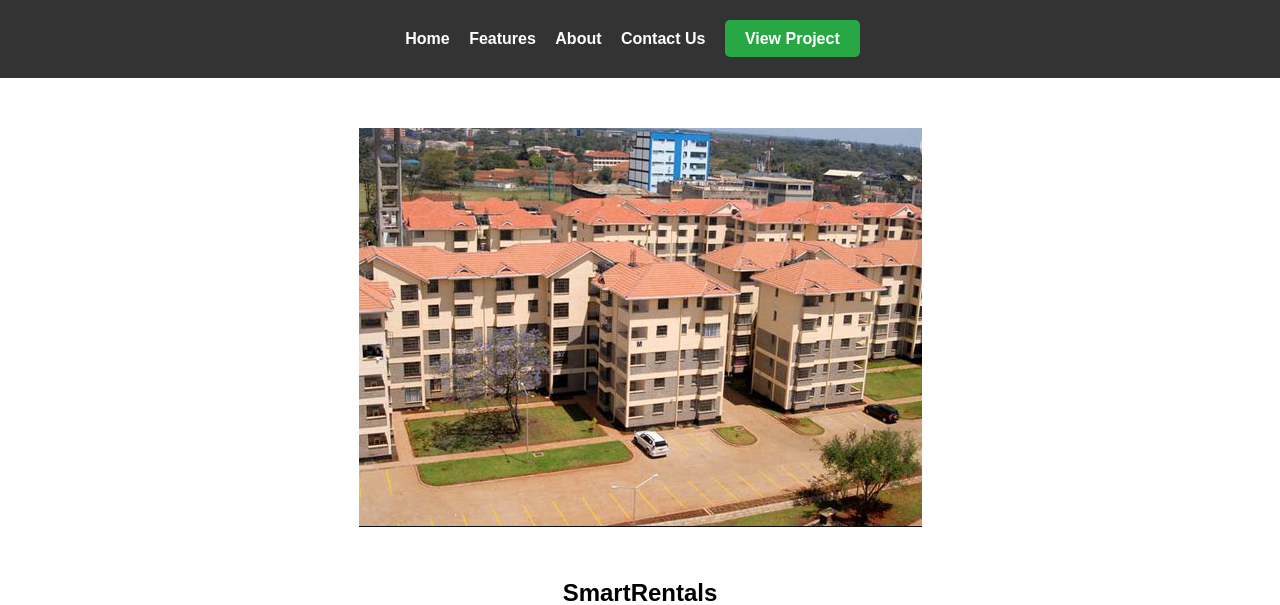
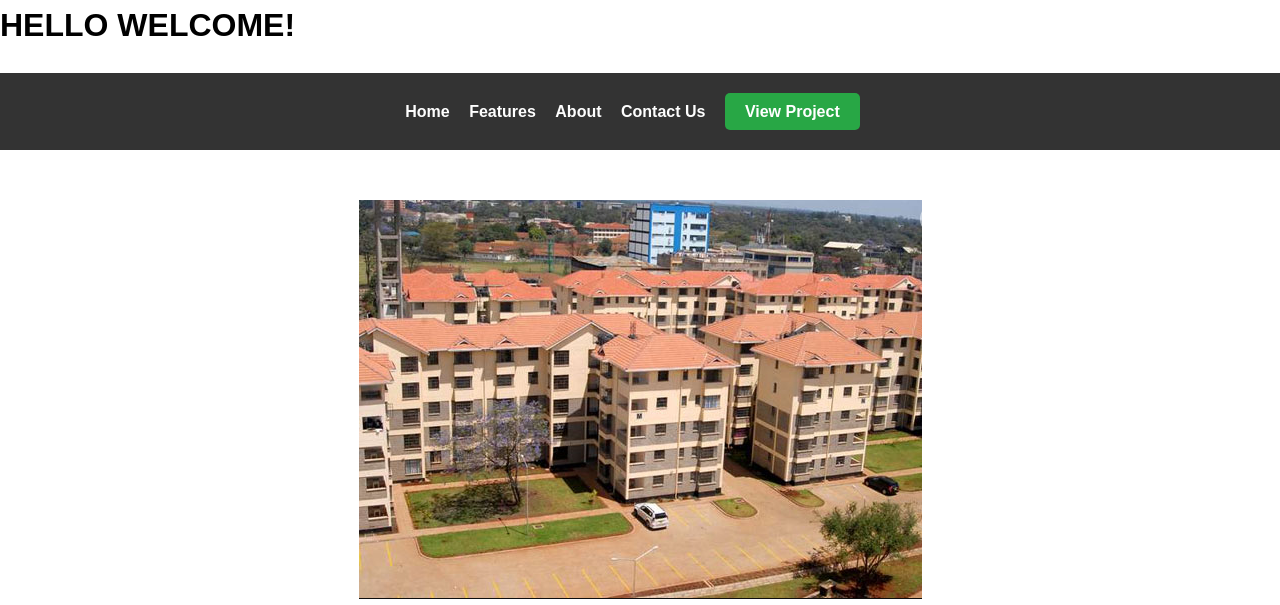
Before and after one commit to Mercy105/rental-house-management001, a Flask app: page / in a window 1280 px wide. Shown: the top 605 px of the page. Run offline with Flask 3, Linux system fonts and the light colour scheme; parts of the project's set-up code (start-up, migrations or seed data) failed here and were passed over.

Commit message:
Update landing.html
landing page added H1

```diff
--- a/templates/landing.html
+++ b/templates/landing.html
@@ -1,3 +1,4 @@
+<h1>HELLO WELCOME!</h1>
 <!DOCTYPE html>
 <html lang="en">
 <head>
```
